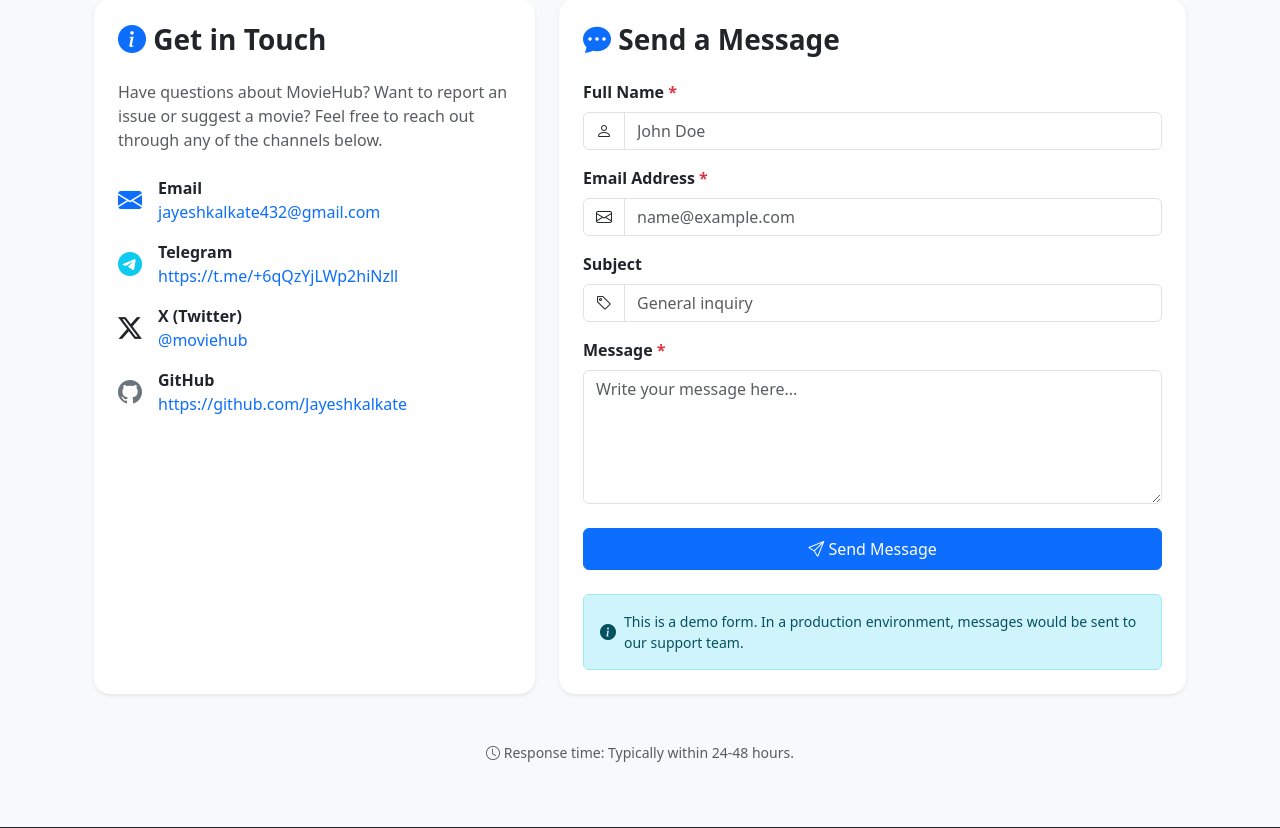
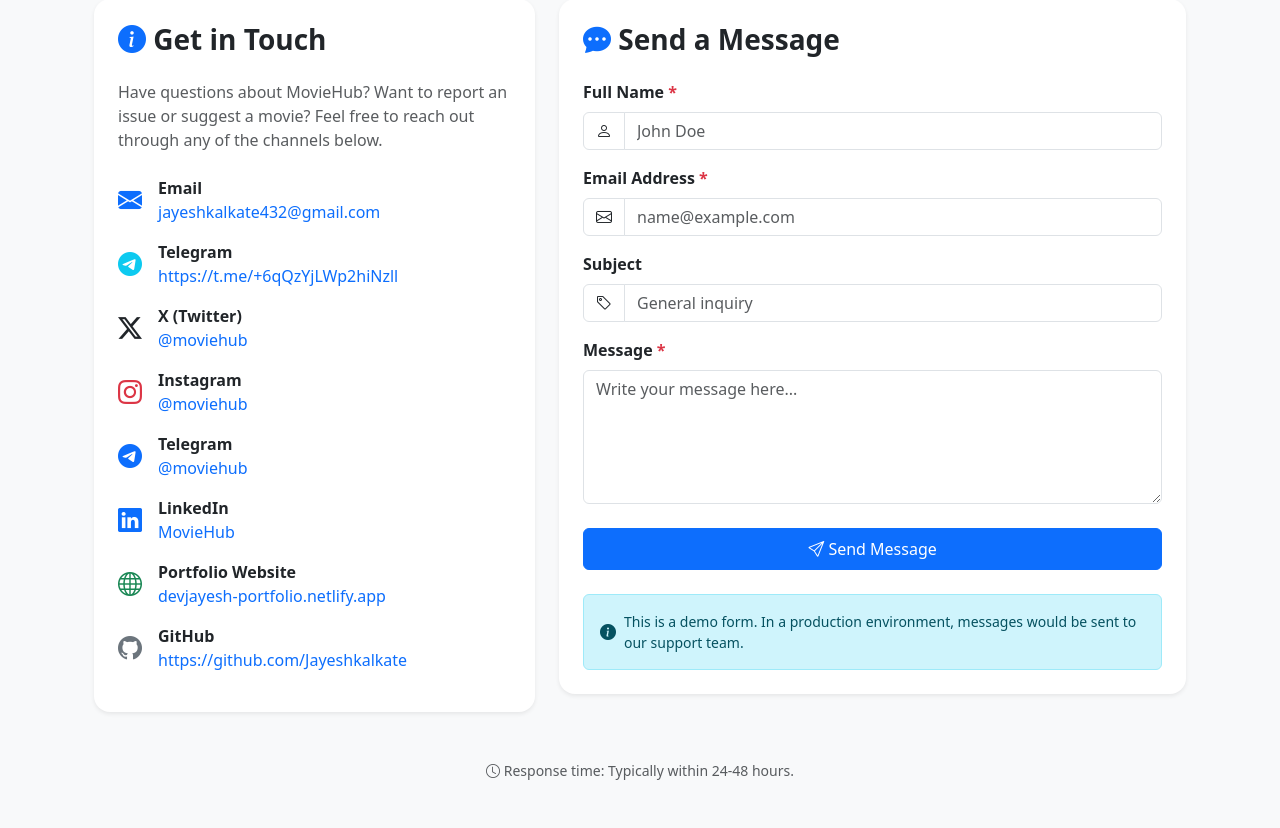
Before and after one commit to Jayeshkalkate/Movies-Hub, a Django app: page /contact/ in a window 1280 px wide. Shown: the part 264-1092 px from the top of the page. Run offline with Django 5.2, Linux system fonts and the light colour scheme; parts of the project's set-up code (start-up, migrations or seed data) failed here and were passed over.

Commit message:
Add a contacts

```diff
--- a/templates/home/contact.html
+++ b/templates/home/contact.html
@@ -51,6 +51,65 @@
             <div>
               <strong>X (Twitter)</strong><br />
               <a href="#" class="text-decoration-none">@moviehub</a>
+            </div>
+          </div>
+          <!-- Instagram -->
+          <div class="mb-3 d-flex align-items-center">
+            <i class="bi bi-instagram fs-4 text-danger me-3"></i>
+            <div>
+              <strong>Instagram</strong><br />
+              <a
+                href="https://www.instagram.com/jayesh.kalkate?igsh=MW1rbm1sazcycGo4eg%3D%3D"
+                target="_blank"
+                class="text-decoration-none"
+              >
+                @moviehub
+              </a>
+            </div>
+          </div>
+
+          <!-- Telegram -->
+          <div class="mb-3 d-flex align-items-center">
+            <i class="bi bi-telegram fs-4 text-primary me-3"></i>
+            <div>
+              <strong>Telegram</strong><br />
+              <a
+                href="https://t.me/+6qQzYjLWp2hiNzll"
+                target="_blank"
+                class="text-decoration-none"
+              >
+                @moviehub
+              </a>
+            </div>
+          </div>
+
+          <!-- LinkedIn -->
+          <div class="mb-3 d-flex align-items-center">
+            <i class="bi bi-linkedin fs-4 text-primary me-3"></i>
+            <div>
+              <strong>LinkedIn</strong><br />
+              <a
+                href="www.linkedin.com/in/jayesh-kalkate-31a250242"
+                target="_blank"
+                class="text-decoration-none"
+              >
+                MovieHub
+              </a>
+            </div>
+          </div>
+
+          <!-- Portfolio Website -->
+          <div class="mb-3 d-flex align-items-center">
+            <i class="bi bi-globe fs-4 text-success me-3"></i>
+            <div>
+              <strong>Portfolio Website</strong><br />
+              <a
+                href="https://devjayesh-portfolio.netlify.app/"
+                target="_blank"
+                class="text-decoration-none"
+              >
+                devjayesh-portfolio.netlify.app
+              </a>
             </div>
           </div>
           <div class="mb-3 d-flex align-items-center">
```
